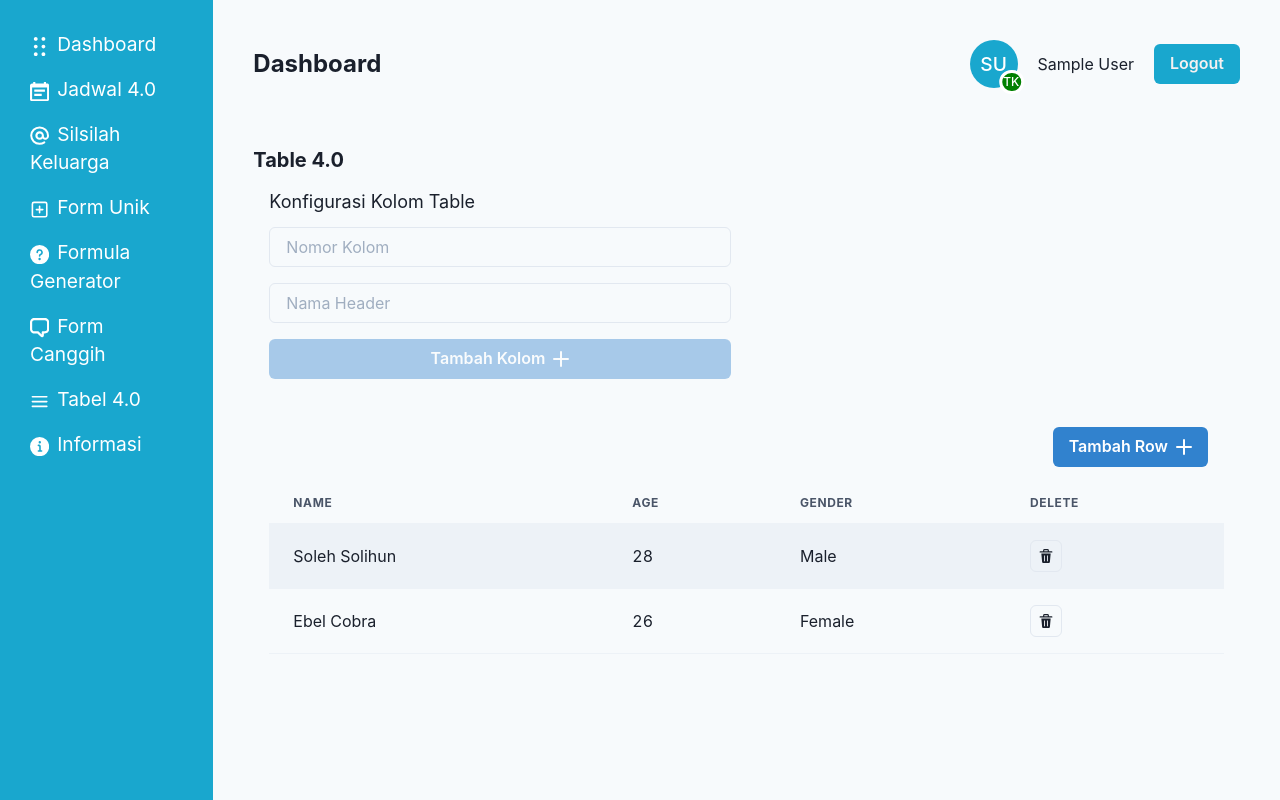
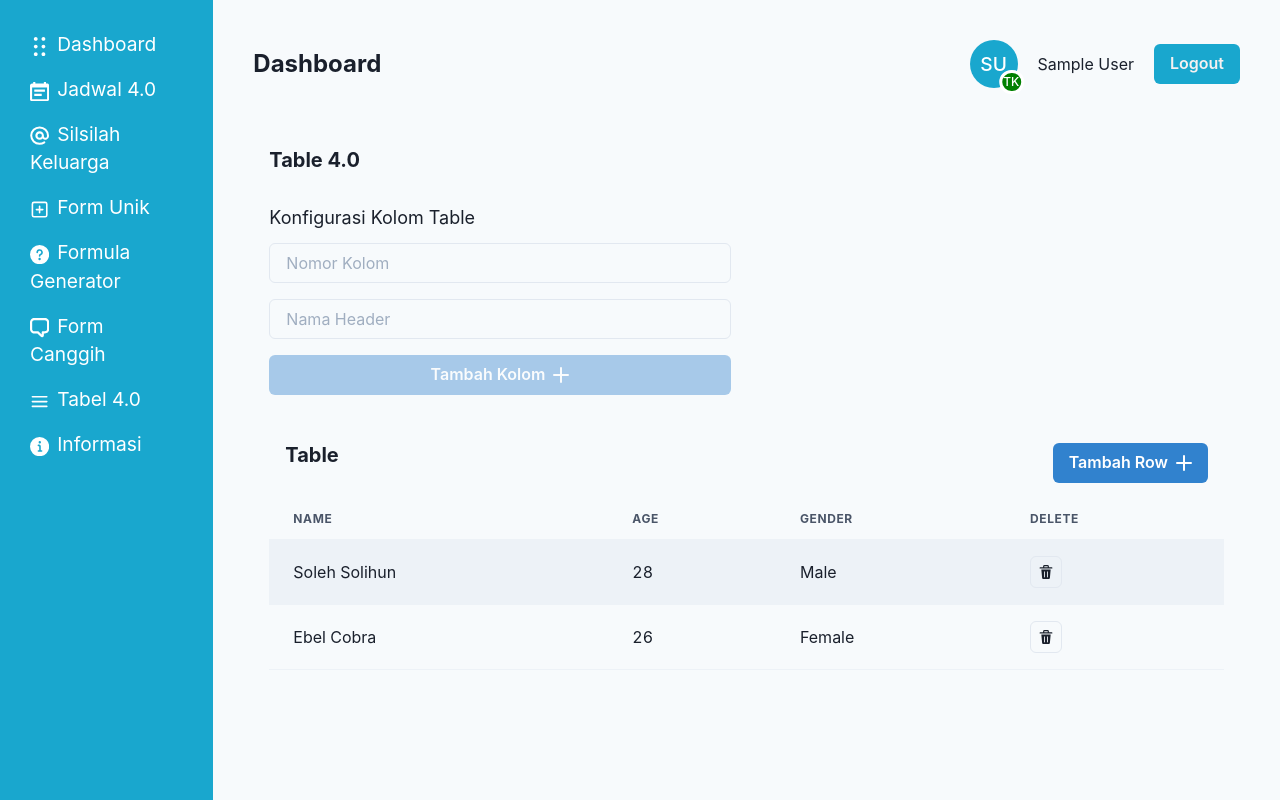
Before and after one commit to alfisyar520/KiSeratus, a React (Create React App) app: page /table in a window 1280 px wide. Built offline with nearby package versions, Linux system fonts and the light colour scheme; sample sign-in values are in the browser's storage.

Commit message:
feat: add title table

```diff
--- a/src/pages/table/index.js
+++ b/src/pages/table/index.js
@@ -74,7 +74,7 @@ const TablePage = () => {
 
   return (
     <div>
-      <Heading size='md' as='h1'>
+      <Heading ml={4} mb={4} size='md' as='h1'>
         Table 4.0
       </Heading>
       <Box p={4} w='50%'>
@@ -101,6 +101,11 @@ const TablePage = () => {
       </Box>
       <Box p={4}>
         <Flex>
+          <Box p='4'>
+            <Heading size='md' as='h1'>
+              Table
+            </Heading>
+          </Box>
           <Spacer />
           <Box p='4'>
             <Button rightIcon={<AddIcon />} colorScheme='blue' icon={<AddIcon />}
```
